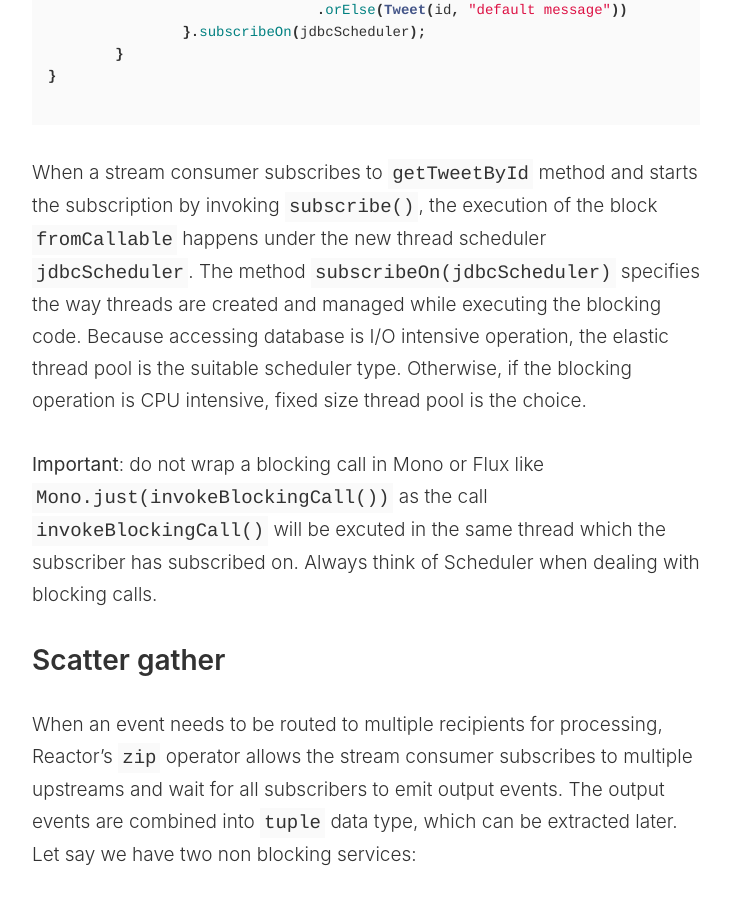
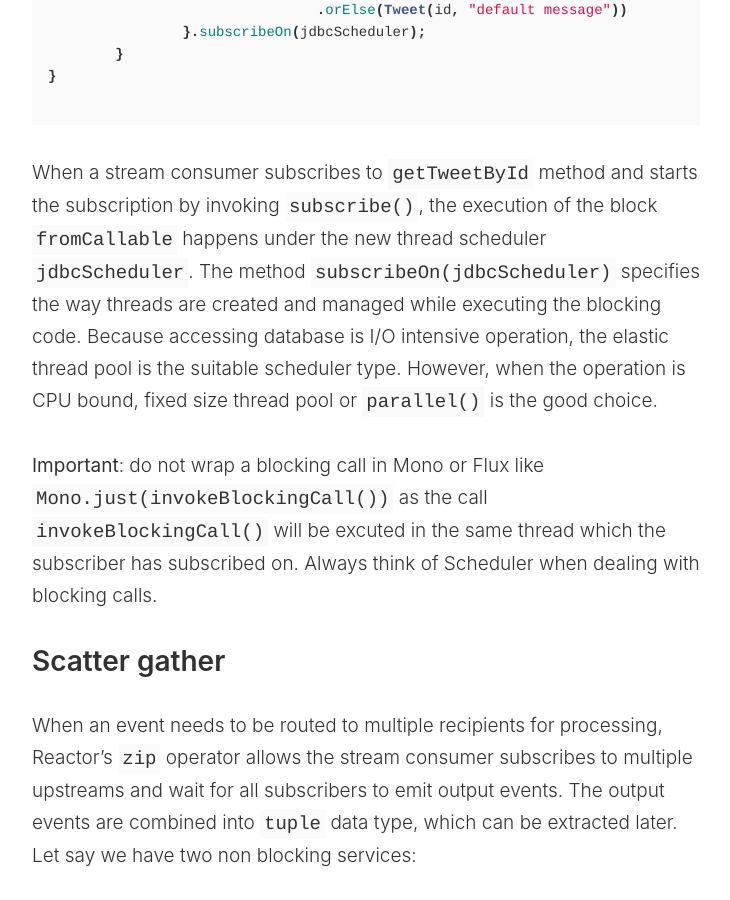
Before and after one commit to thanhnamit/thanhnamit.github.io, a Jekyll site: the page built from _posts/2019-06-19-reactive-techniques.markdown, in a window 1280 px wide and 900 px high, scrolled down 1330 px. Shown: the whole window, without its empty margins (274-1004 px from the left). Built offline with Jekyll 4.4.1, drawn with Linux system fonts in a browser that asks for light colours; comment, search, counter and statistics services are not loaded.

Commit message:
Update ...

```diff
--- a/_posts/2019-06-19-reactive-techniques.markdown
+++ b/_posts/2019-06-19-reactive-techniques.markdown
@@ -54,7 +54,7 @@ When a stream consumer subscribes to `getTweetById` method and starts the subscr
 the execution of the block `fromCallable` happens under the new thread scheduler `jdbcScheduler`.
 The method `subscribeOn(jdbcScheduler)` specifies the way threads are created and managed while executing
 the blocking code. Because accessing database is I/O intensive operation, the elastic thread pool is the suitable scheduler type.
-Otherwise, if the blocking operation is CPU intensive, fixed size thread pool is the choice.
+However, when the operation is CPU bound, fixed size thread pool or `parallel()` is the good choice.
 
 <p/>
 **Important**: do not wrap a blocking call in Mono or Flux like `Mono.just(invokeBlockingCall())`
```
